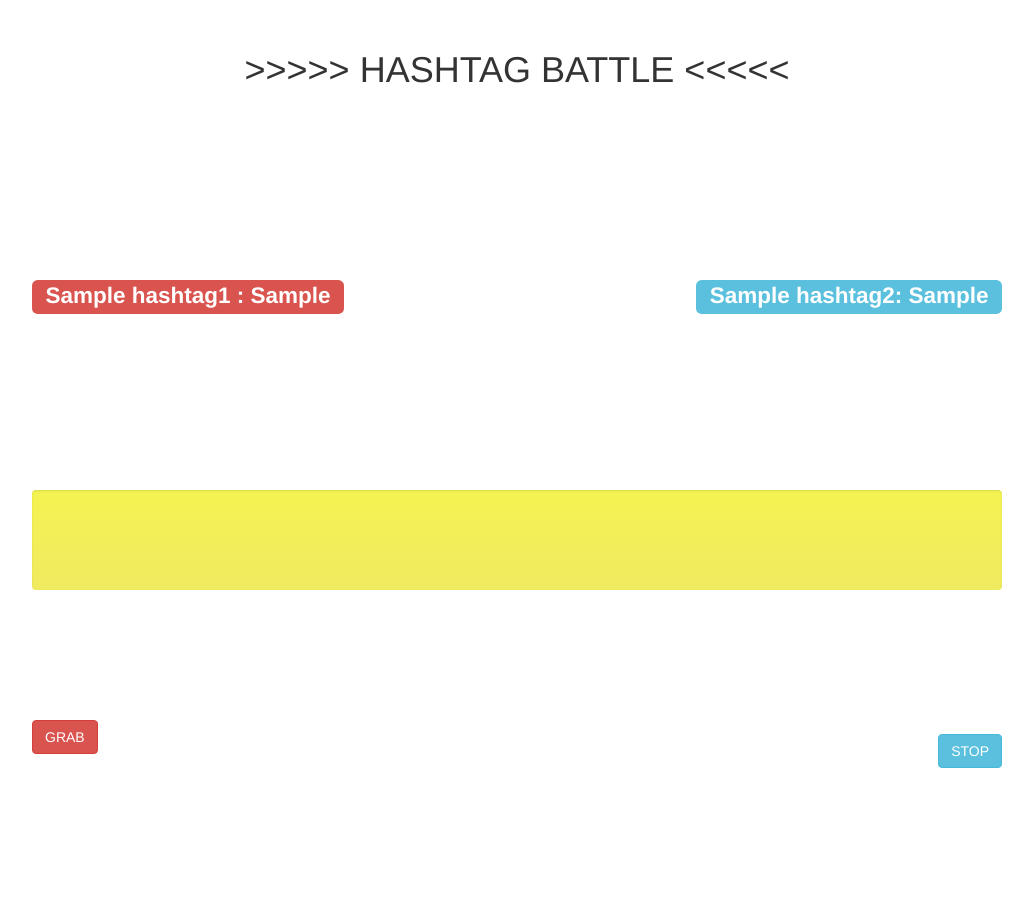
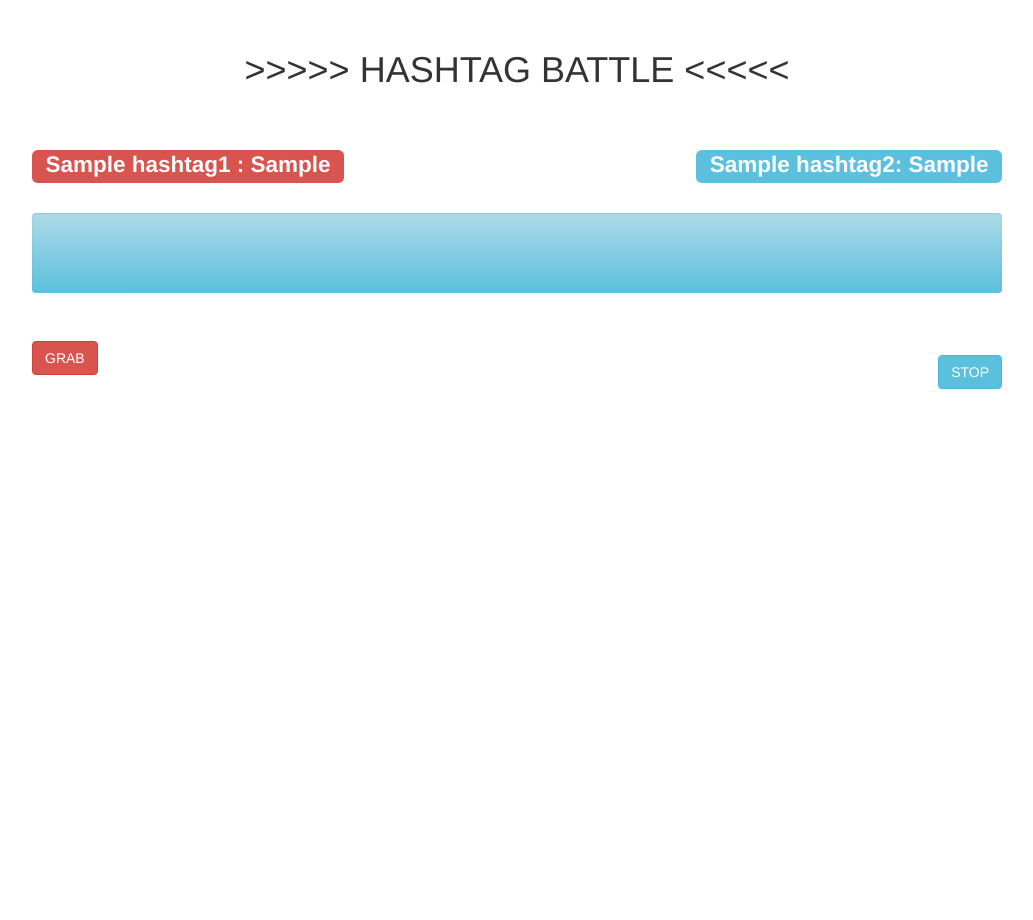
Before and after one commit to ccya/HashtagBattle, a Django app: template templates/search_results.html in a window 1280 px wide. Shown: the whole page, without its empty margins (123-1156 px from the left). After the commit the page ends 389 px from the top, so only its background shows below. Run offline with Django 3.2, Linux system fonts and the light colour scheme; the template is opened without the code that fills it: most values are stand-ins (such as "Sample title", 1, 10 or a date in 2020); parts of the project's set-up code (start-up, migrations or seed data) failed here and were passed over; some libraries are stand-ins or nearby versions.

Commit message:
URL updates

```diff
--- a/TintProject/urls.py
+++ b/TintProject/urls.py
@@ -7,7 +7,7 @@ admin.autodiscover()
 
 
 urlpatterns = patterns('',
-	url(r'^search-form/$', views.search_form),
+	url(r'^$', views.search_form),
 	url(r'^admin/', include(admin.site.urls)),
 	url(r'^start/$', views.start),
 	url(r'^display/$', views.display),
--- a/static/TintProject/style.css
+++ b/static/TintProject/style.css
@@ -1,19 +1,21 @@
 
 .container {
     width: 1000px;
-    height : 200px;
+    height :auto;
     margin: 30px auto 0;
 }
 
+
+
 .progress {
     overflow: hidden;
-    height: 100px;
+    height: 80px;
     margin-bottom: 18px;
     background-color: #12177E;
     background-image: -moz-linear-gradient(top, #f5f5f5, #f9f9f9);
     background-image: -ms-linear-gradient(top, #f5f5f5, #f9f9f9);
     background-image: -webkit-gradient(linear, 0 0, 0 100%, from(#f5f5f5), to(#f9f9f9));
-    background-image: -webkit-linear-gradient(top, #f3f352, #f0ea60);
+    background-image: -webkit-linear-gradient(top, #aedae7,#5BC0DE);
     background-image: -o-linear-gradient(top, #f5f5f5, #f9f9f9);
     background-image: linear-gradient(top, #f5f5f5, #f9f9f9);
     background-repeat: repeat-x;
```
Also changed, not shown: mydatabase.db, 2 other files.
